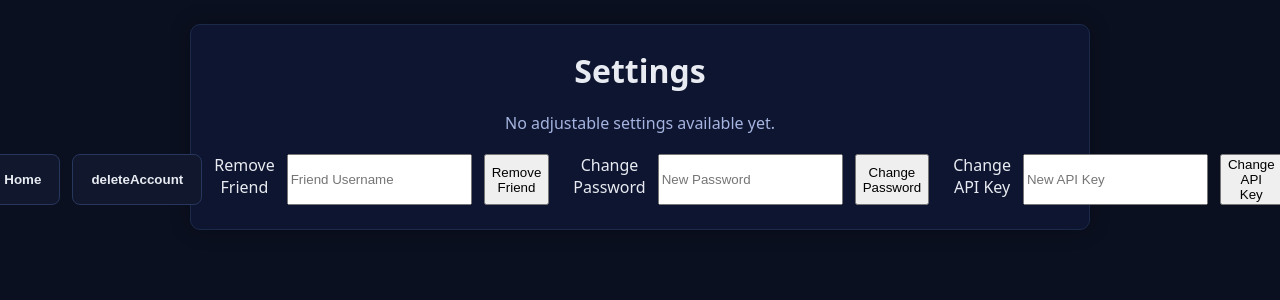
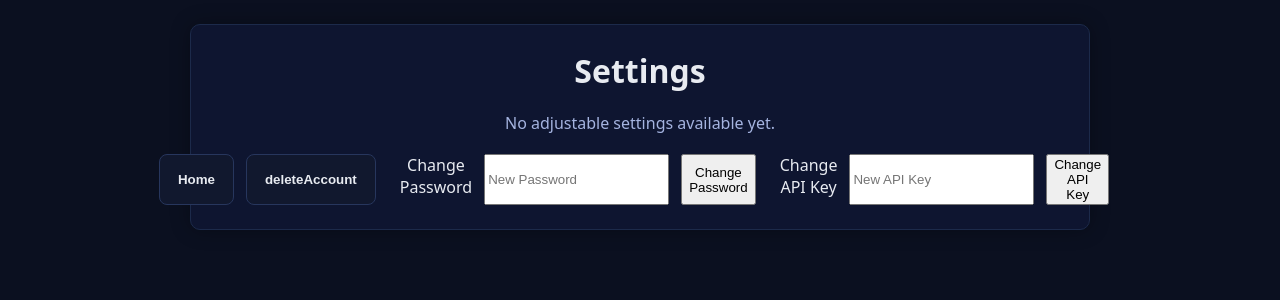
Before and after one commit to JacobTheComputerEngineer/PaperHands, a Flask app: page /settings in a window 1280 px wide. Shown: the top 300 px of the page. Run offline with Flask 3, Linux system fonts and the light colour scheme; the visitor is signed in with stand-in values (Sample User, id 1).

Commit message:
Changed location of remove friend

```diff
--- a/webapp/__main__.py
+++ b/webapp/__main__.py
@@ -746,7 +746,15 @@ def friendsPage():
                     current_user.add_friend(friend.username)
                     friends_list = current_user.friends
 
-        print("After add")
+        if request.form.get("userAction") == "Remove Friend":
+            # print("Removing")
+            friend_username = request.form.get("friendUsernameRem")
+            user = app_database.getUser(session['username'])
+            # print(friend_username)
+            if user is not None:
+                if friend_username in user.friends:
+                    user.remove_friend(friend_username)
+
 
         return render_template('friends.html', friends=friends_list)
 
@@ -779,12 +787,12 @@ def settingsPage():
             app_database.removeUser(user)
             return redirect(url_for('loginPage'))
 
-        if request.form.get("userAction") == "Remove Friend":
-            friend_username = request.form.get("friendUsername")
-            user = app_database.getUser(session['username'])
-            if user is not None:
-                if friend_username in user.friends:
-                    user.remove_friend(friend_username)
+        # if request.form.get("userAction") == "Remove Friend":
+        #     friend_username = request.form.get("friendUsername")
+        #     user = app_database.getUser(session['username'])
+        #     if user is not None:
+        #         if friend_username in user.friends:
+        #             user.remove_friend(friend_username)
 
         if request.form.get("changePassButton") == "Change Password":
             user = app_database.getUser(session['username'])
--- a/webapp/templates/friends.html
+++ b/webapp/templates/friends.html
@@ -74,7 +74,11 @@
       <input id="findfriend" type="text" placeholder="Friend Username" name="friendUsername" value="">
       <button type="submit" name="userAction" value="Add Friend">Add Friend</button><br>
 
-        <input type="submit" name="home" value="Home">
+      <label for="findfriend">Remove Friend</label>
+      <input id="findfriend" type="text" placeholder="Friend Username" name="friendUsernameRem" value="">
+      <button type="submit" name="userAction" value="Remove Friend">Remove Friend</button>
+
+      <input type="submit" name="home" value="Home">
       </form>
     </div>
   </div>
--- a/webapp/templates/settings.html
+++ b/webapp/templates/settings.html
@@ -71,9 +71,9 @@
         <input type="submit" name="home" value="Home">
         <input type="submit" name="deleteAccount" value="deleteAccount">
 
-        <label for="findfriend">Remove Friend</label>
+        <!-- <label for="findfriend">Remove Friend</label>
         <input id="findfriend" type="text" placeholder="Friend Username" name="friendUsername" value="">
-        <button type="submit" name="userAction" value="Remove Friend">Remove Friend</button>
+        <button type="submit" name="userAction" value="Remove Friend">Remove Friend</button> -->
 
         <br>
 
```
